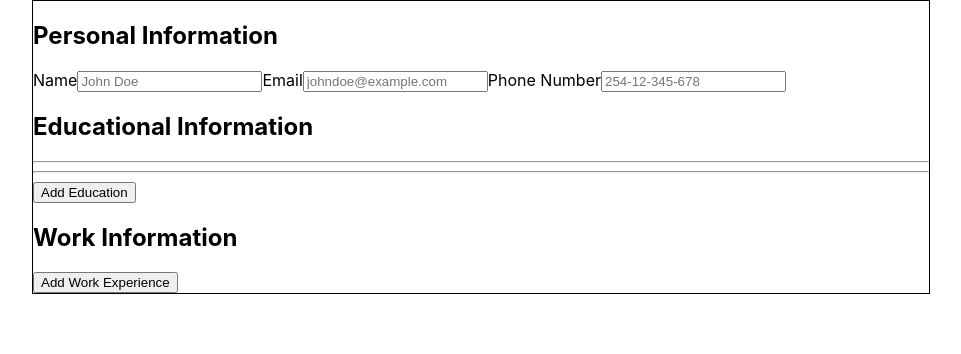
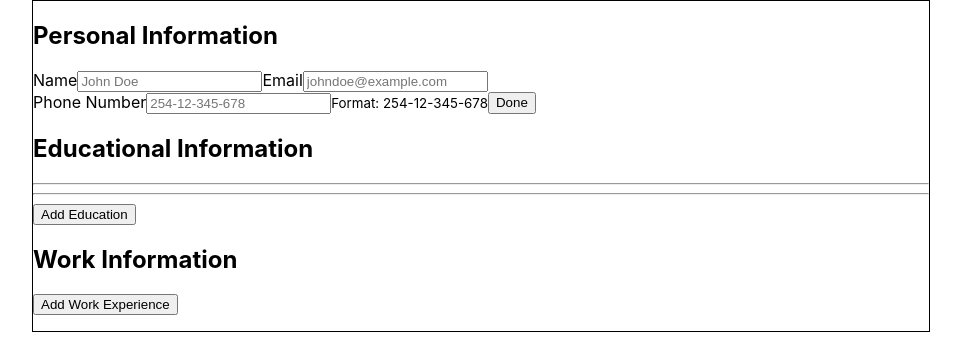
Before and after one commit to DenisWritesCode/odin-cv-application, a React (Create React App) app: page / in a window 1280 px wide. Shown: the top 354 px of the page, without its empty margins (159-1120 px from the left). Built offline with nearby package versions, Linux system fonts and the light colour scheme.

Commit message:
Refactored Work to use State

```diff
--- a/src/App.js
+++ b/src/App.js
@@ -1,9 +1,19 @@
+import React, { useState } from "react";
+
 import Form from "./Components/Form";
+import DisplayInfo from "./Components/DisplayInfo";
 
 function App() {
+  const [personal, setPersonal] = useState({
+    fullName: "",
+    email: "",
+    phoneNumber: "",
+  });
+
   return (
     <div className="App">
-      <Form />
+      <Form setPersonal={setPersonal} personal={personal} />
+      <DisplayInfo personal={personal} />
     </div>
   );
 }
--- /dev/null
+++ b/src/Components/DisplayInfo.js
@@ -0,0 +1,11 @@
+import React, { useState } from "react";
+
+function DisplayInfo({ personal }) {
+  return (
+    <div>
+      <p>{personal.fullName}</p>
+    </div>
+  );
+}
+
+export default DisplayInfo;
--- a/src/Components/Form.js
+++ b/src/Components/Form.js
@@ -2,10 +2,10 @@ import GeneralInfo from "./GeneralInfo";
 import EducationalInfo from "./EducationalInfo";
 import WorkInfo from "./WorkInfo";
 
-function Form() {
+function Form({ personal, setPersonal }) {
   return (
     <div className="formsDisplay">
-      <GeneralInfo />
+      <GeneralInfo setPersonal={setPersonal} personal={personal} />
       <EducationalInfo />
       <WorkInfo />
     </div>
--- a/src/Components/GeneralInfo.js
+++ b/src/Components/GeneralInfo.js
@@ -1,10 +1,38 @@
 import React from "react";
 
-function GeneralInfo() {
+function GeneralInfo({ personal, setPersonal }) {
+  function handleGeneralSubmit(e) {
+    e.preventDefault();
+
+    const fullName = document.querySelector("#fullName").value;
+    const email = document.querySelector("#email").value;
+    const phoneNumber = document.querySelector("#phoneNumber").value;
+
+    setPersonal({ fullName, email, phoneNumber });
+  }
+
+  function handleChange(e) {
+    if (e.target.name === "fullName") {
+      setPersonal({
+        ...personal,
+        fullName: e.target.value,
+      });
+    } else if (e.target.name === "email") {
+      setPersonal({
+        ...personal,
+        email: e.target.value,
+      });
+    } else {
+      setPersonal({
+        ...personal,
+        phoneNumber: e.target.value,
+      });
+    }
+  }
   return (
     <div className="generalInfo">
       <h2>Personal Information</h2>
-      <form id="generalForm">
+      <form id="generalForm" onSubmit={handleGeneralSubmit}>
         <label htmlFor="fullName">
           Name
           <input
@@ -12,6 +40,10 @@ function GeneralInfo() {
             name="fullName"
             id="fullName"
             placeholder="John Doe"
+            value={personal.fullName}
+            onChange={(e) => {
+              handleChange(e);
+            }}
             required
           />
         </label>
@@ -22,20 +54,30 @@ function GeneralInfo() {
             name="email"
             id="email"
             placeholder="johndoe@example.com"
+            value={personal.email}
+            onChange={(e) => {
+              handleChange(e);
+            }}
             required
           />
         </label>
-        <label htmlFor="phone">
+        <label htmlFor="phoneNumber">
           Phone Number
           <input
             type="tel"
-            name="phone"
-            id="phone"
+            name="phoneNumber"
+            id="phoneNumber"
             placeholder="254-12-345-678"
             pattern="[0-9]{3}-[0-9]{2}-[0-9]{3}-[0-9]{3}"
+            value={personal.phoneNumber}
+            onChange={(e) => {
+              handleChange(e);
+            }}
             required
           />
+          <small>Format: 254-12-345-678</small>
         </label>
+        <button type="submit">Done</button>
       </form>
     </div>
   );
```
